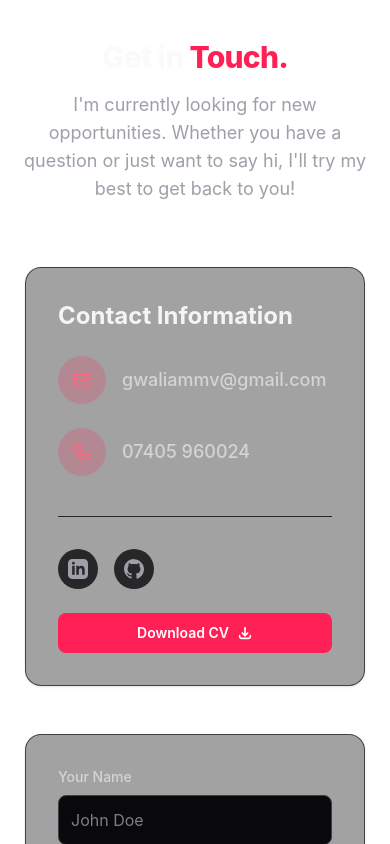
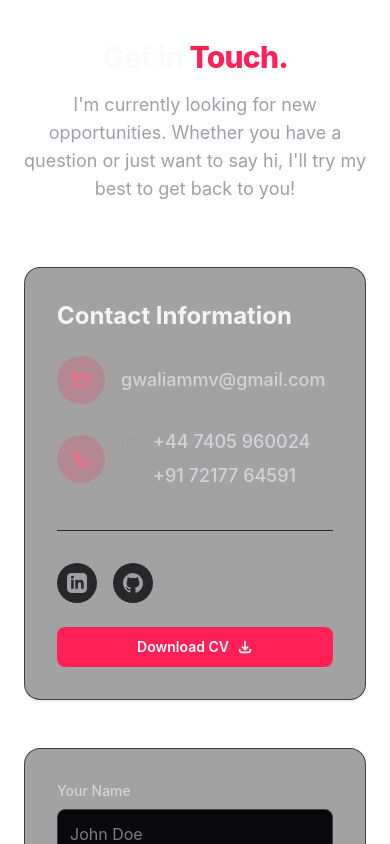
Before and after one commit to Gunbir-Walia/Personal-Portfolio-Website, a React (Vite) app: page / in a window 390 px wide. Shown: the part 11156-12000 px from the top of the page. Built offline with nearby package versions, Linux system fonts and the light colour scheme.

Commit message:
Fixed Contact section horizontal size, font being very light for placeholder text in "Your Message" box and added 2nd phone number

```diff
--- a/src/components/Contact.jsx
+++ b/src/components/Contact.jsx
@@ -49,8 +49,8 @@ export default function Contact() {
                 </div>
             </FadeIn>
 
-            <div className="mx-auto max-w-6xl">
-                <div className="grid gap-12 lg:grid-cols-2 lg:gap-16 items-start">
+            <div className="mx-auto w-full">
+                <div className="grid gap-12 lg:grid-cols-2 lg:gap-20 items-start">
 
                     <FadeIn direction="right" delay={0.2}>
                         <div className="rounded-2xl border border-zinc-200 bg-white p-8 shadow-sm dark:border-zinc-800/80 dark:bg-zinc-900/40 sm:p-10">
@@ -71,14 +71,28 @@ export default function Contact() {
                                 </div>
 
                                 <div className="flex items-center gap-4">
-                                    <div className="flex h-12 w-12 items-center justify-center rounded-full bg-rose-100 text-rose-600 dark:bg-rose-500/20 dark:text-rose-400">
+                                    {/* Added 'shrink-0' so the icon circle never squishes on small screens */}
+                                    <div className="flex h-12 w-12 shrink-0 items-center justify-center rounded-full bg-rose-100 text-rose-600 dark:bg-rose-500/20 dark:text-rose-400">
                                         <svg className="h-5 w-5" fill="none" viewBox="0 0 24 24" stroke="currentColor" strokeWidth="2">
                                             <path strokeLinecap="round" strokeLinejoin="round" d="M3 5a2 2 0 012-2h3.28a1 1 0 01.948.684l1.498 4.493a1 1 0 01-.502 1.21l-2.257 1.13a11.042 11.042 0 005.516 5.516l1.13-2.257a1 1 0 011.21-.502l4.493 1.498a1 1 0 01.684.949V19a2 2 0 01-2 2h-1C9.716 21 3 14.284 3 6V5z" />
                                         </svg>
                                     </div>
-                                    <a href="tel:07405960024" className="text-lg font-medium text-zinc-700 transition-colors hover:text-rose-500 dark:text-zinc-300 dark:hover:text-rose-400">
-                                        07405 960024
-                                    </a>
+
+                                    {/* A flex-col container to stack the numbers */}
+                                    <div className="flex flex-col gap-1.5">
+                                        <div className="flex items-center gap-3">
+                                            <span className="text-xs font-bold text-zinc-400 uppercase tracking-widest w-5">UK</span>
+                                            <a href="tel:+447405960024" className="text-lg font-medium text-zinc-700 transition-colors hover:text-rose-500 dark:text-zinc-300 dark:hover:text-rose-400">
+                                                +44 7405 960024
+                                            </a>
+                                        </div>
+                                        <div className="flex items-center gap-3">
+                                            <span className="text-xs font-bold text-zinc-400 uppercase tracking-widest w-5">IN</span>
+                                            <a href="tel:+917217764591" className="text-lg font-medium text-zinc-700 transition-colors hover:text-rose-500 dark:text-zinc-300 dark:hover:text-rose-400">
+                                                +91 72177 64591
+                                            </a>
+                                        </div>
+                                    </div>
                                 </div>
                             </div>
 
@@ -148,7 +162,7 @@ export default function Contact() {
                                     id="Message"
                                     rows="5"
                                     required
-                                    className="w-full resize-none rounded-lg border border-zinc-300 bg-zinc-50 p-3 text-zinc-900 transition-colors focus:border-rose-500 focus:outline-none focus:ring-1 focus:ring-rose-500 dark:border-zinc-700 dark:bg-zinc-950 dark:text-zinc-100 dark:focus:border-rose-500 dark:focus:ring-rose-500"
+                                    className="w-full resize-none rounded-lg border border-zinc-300 bg-zinc-50 p-3 text-zinc-900 placeholder-zinc-500 transition-colors focus:border-rose-500 focus:outline-none focus:ring-1 focus:ring-rose-500 dark:border-zinc-700 dark:bg-zinc-950 dark:text-zinc-100 dark:placeholder-zinc-400 dark:focus:border-rose-500 dark:focus:ring-rose-500"
                                     placeholder="Hello, I'd like to talk about..."
                                 ></textarea>
                             </div>
```
